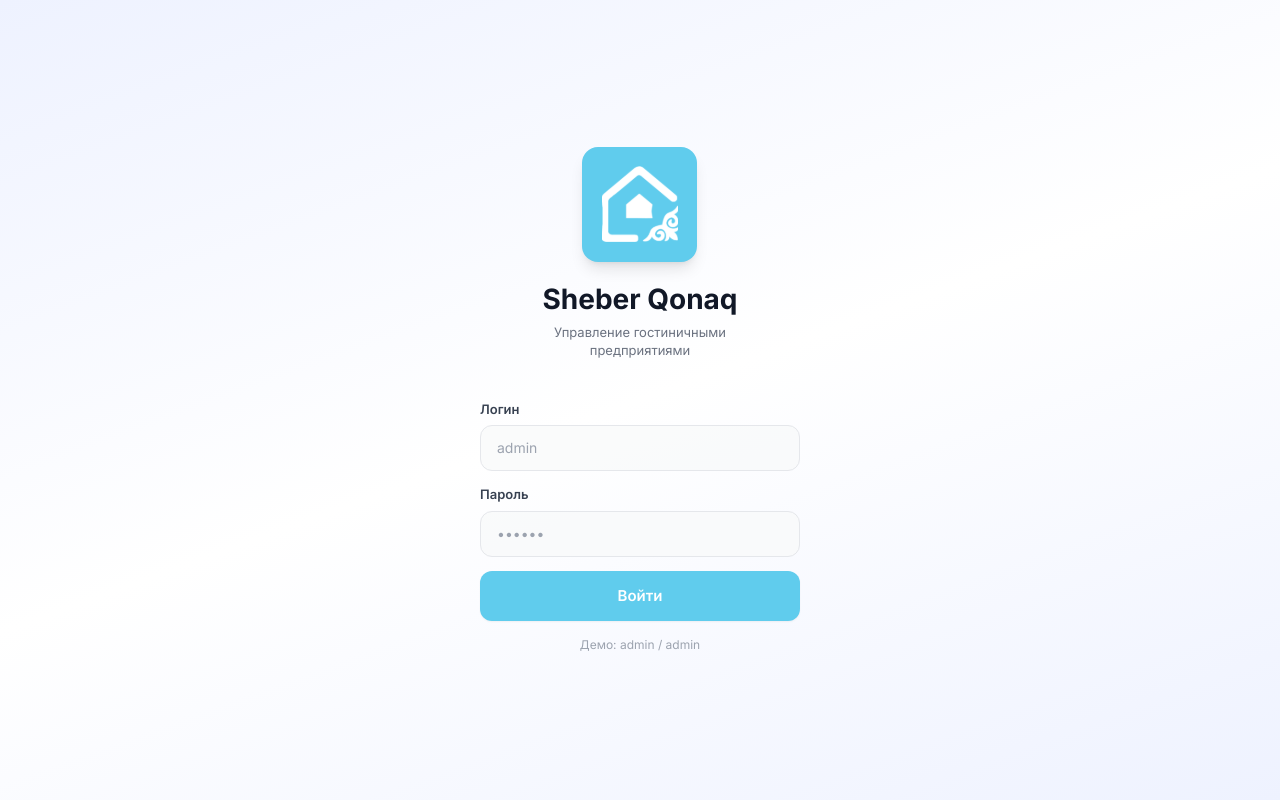
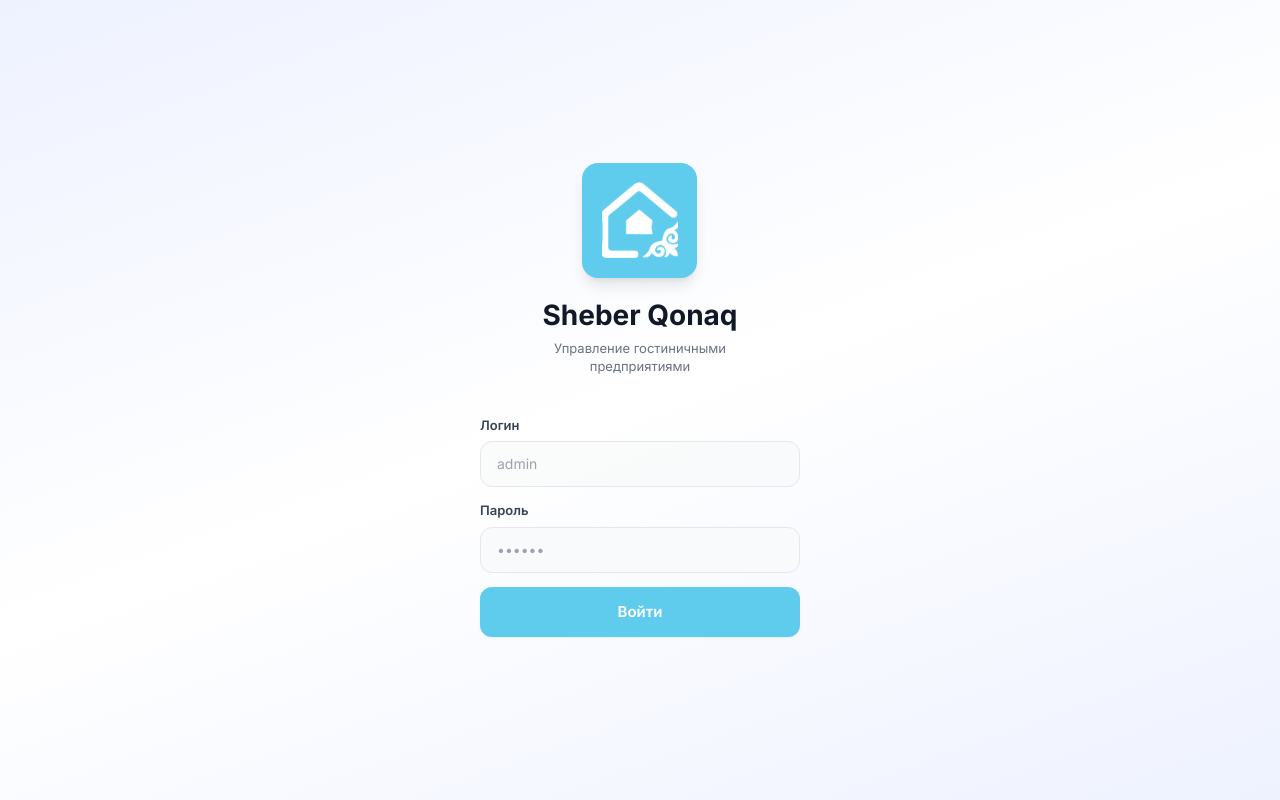
Before and after one commit to xoxmach7/Sheber-Qonaq, a React (Vite) app in the folder frontend/: page /login in a window 1280 px wide. Built offline with nearby package versions, Linux system fonts and the light colour scheme; no server answers.

Commit message:
брать подпись емо admin/admin со страницы входа

```diff
--- a/frontend/src/pages/Login/index.tsx
+++ b/frontend/src/pages/Login/index.tsx
@@ -82,7 +82,6 @@
           {isLoading ? 'Вход...' : 'Войти'}
         </button>
 
-        <p className="text-xs text-gray-400 text-center mt-4">Демо: admin / admin</p>
       </form>
     </div>
   )
```
